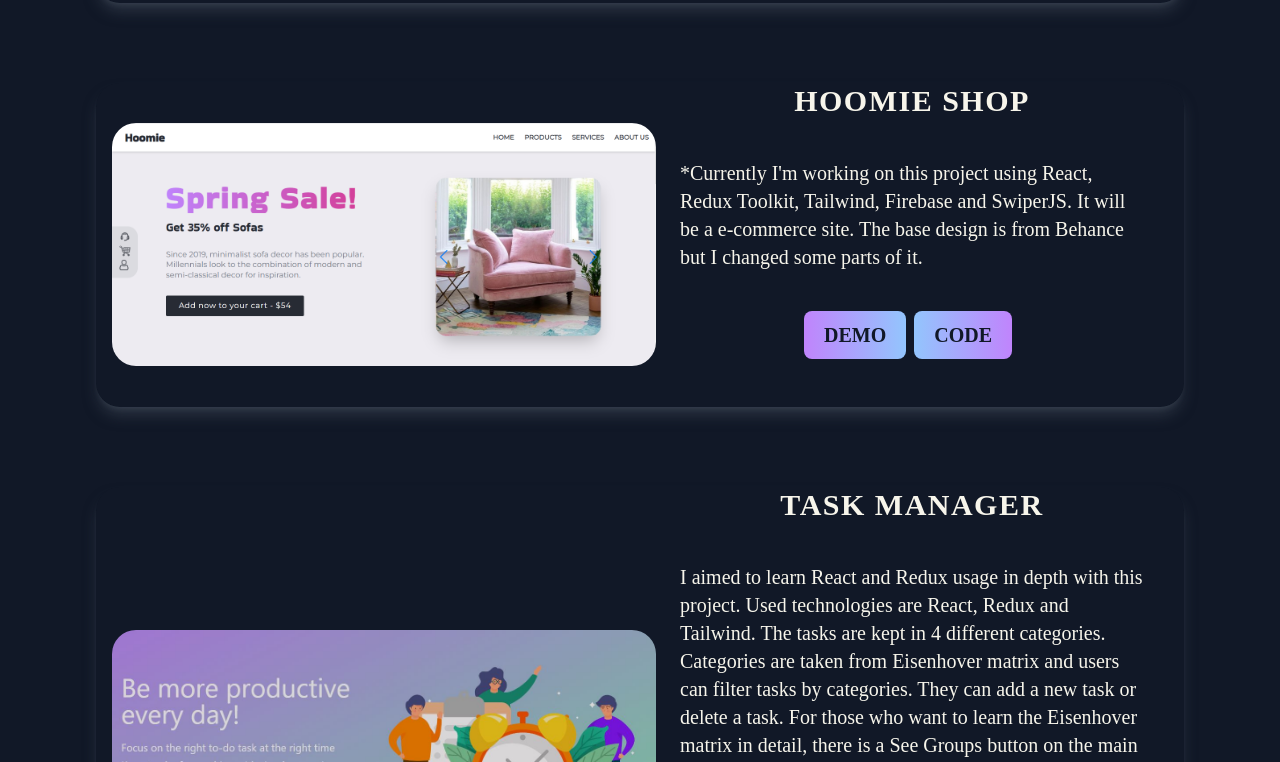
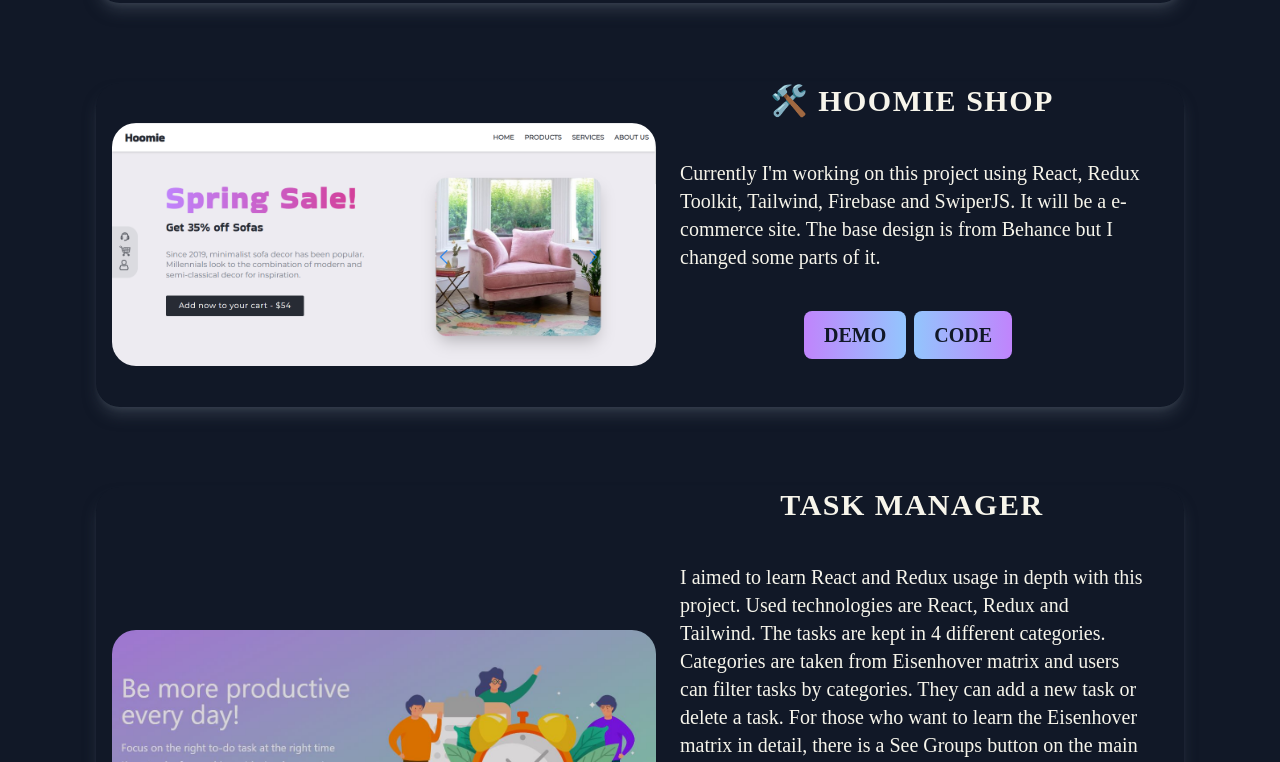
Before and after one commit to symys/symdmr, a React (Create React App) app: page /projects in a window 1280 px wide. Shown: the part 978-1740 px from the top of the page. Built offline with nearby package versions, Linux system fonts and the light colour scheme.

Commit message:
added emoji to currently work on projects

```diff
--- a/src/Projects.js
+++ b/src/Projects.js
@@ -28,10 +28,10 @@ const projects = [
     codeLink: "https://github.com/symys/symdmr",
   },
   {
-    title: "Hoomie Shop",
+    title: "🛠️ Hoomie Shop",
     imgSrc: hoomie,
     description:
-      "*Currently I'm working on this project using React, Redux Toolkit, Tailwind, Firebase and SwiperJS. It will be a e-commerce site. The base design is from Behance but I changed some parts of it.",
+      "Currently I'm working on this project using React, Redux Toolkit, Tailwind, Firebase and SwiperJS. It will be a e-commerce site. The base design is from Behance but I changed some parts of it.",
     demoLink: "https://verdant-liger-e4b037.netlify.app/",
     codeLink: "https://github.com/symys/hoomieproject",
   },
@@ -72,7 +72,7 @@ const projects = [
       "https://github.com/Recoded-Spark-Turkey-2022/mad-libs-los-galacticos",
   },
   {
-    title: "Minion Toys Shop",
+    title: "🛠️ Minion Toys Shop",
     imgSrc: minionsImg,
     description: "*Currently I'm working on this project using Angular",
     demoLink: "https://roaring-khapse-667b6e.netlify.app/",
```
